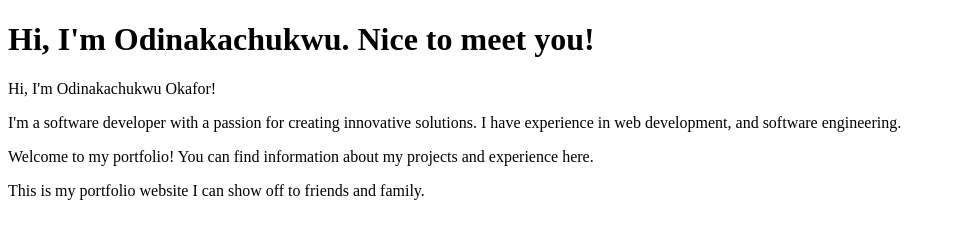
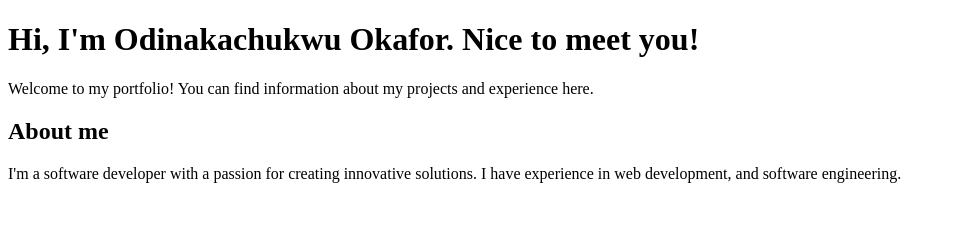
Before and after one commit to Pi-Infinity-Space/my-portfolio, a plain HTML site: page index.html in a window 1280 px wide. Shown: the whole page, without its empty margins (0-956 px from the left). Drawn offline with Linux system fonts and the light colour scheme.

Commit message:
add an about me section

```diff
--- a/index.html
+++ b/index.html
@@ -4,10 +4,10 @@
 		<title>Odinakachukwu's Portfolio</title>
 	</head>
 	<body>
-		<h1>Hi, I'm Odinakachukwu. Nice to meet you!</h1>
-        <p>Hi, I'm Odinakachukwu Okafor!</p>
+		<h1>Hi, I'm Odinakachukwu Okafor. Nice to meet you!</h1>
+        <p>Welcome to my portfolio! You can find information about my projects and experience here.</p>
+        <h2>About me</h2>
         <p>I'm a software developer with a passion for creating innovative solutions. I have experience in web development, and software engineering.</p>
-        <p>Welcome to my portfolio! You can find information about my projects and experience here.</p>
-		<p>This is my portfolio website I can show off to friends and family.</p>
+
 	</body>
 </html>
```
